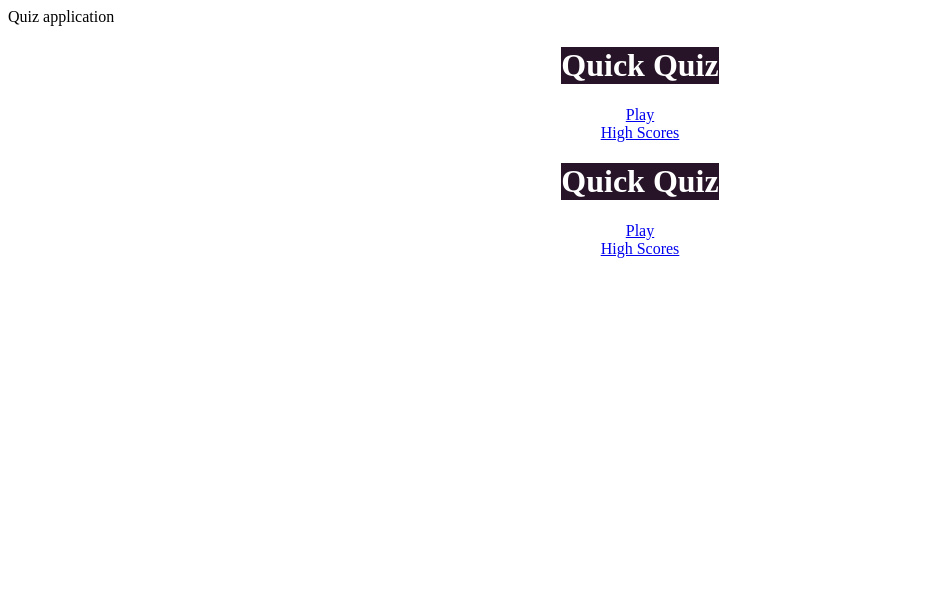
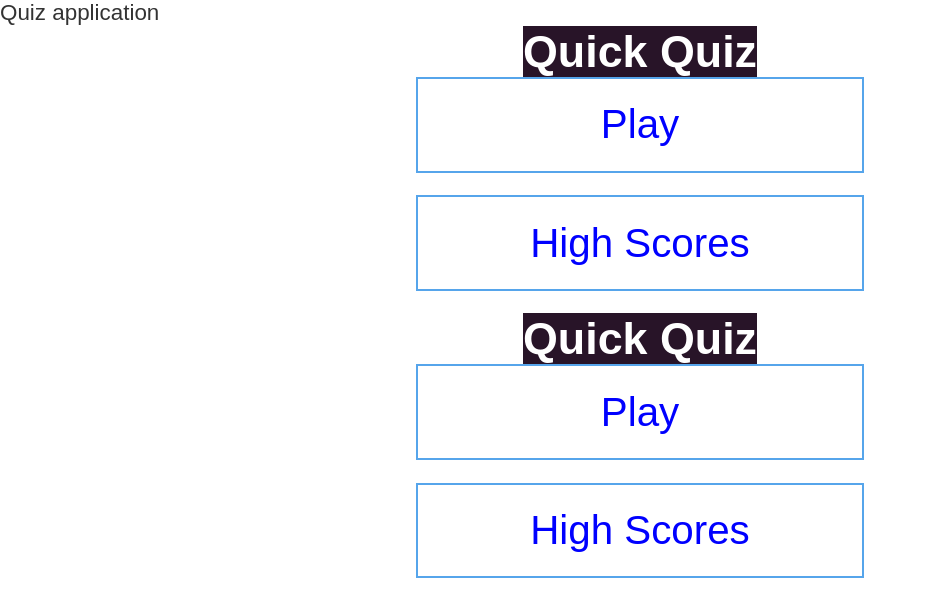
Before and after one commit to Enoch-Darko/my-quiz-application, a plain HTML site: page index.html in a window 1280 px wide. Shown: the whole page, without its empty margins (0-926 px from the left). Drawn offline with Linux system fonts and the light colour scheme.

Commit message:
Adding buttons to the quiz game

```diff
--- a/index.html
+++ b/index.html
@@ -10,14 +10,14 @@
        <div class="container">
       <div id="home" class="flex-center flex-column">
         <h1>Quick Quiz</h1>
-        <a class="btn" href="/game.html">Play</a>
-        <a class="btn" href="/highscores.html">High Scores</a>
+        <a class="btn" href="//quizgame.html">Play</a>
+        <a class="btn" href="/scores.html">High Scores</a>
       </div>
     </div><div class="container">
       <div id="home" class="flex-center flex-column">
         <h1>Quick Quiz</h1>
-        <a class="btn" href="/game.html">Play</a>
-        <a class="btn" href="/highscores.html">High Scores</a>
+        <a class="btn" href="/quizgame.html">Play</a>
+        <a class="btn" href="/scores.html">High Scores</a>
       </div>
     </div>
             </body>
--- a/quiz.css
+++ b/quiz.css
@@ -1,3 +1,18 @@
+:root {
+  background-color: gey;
+  font-size: 1.4rem;
+}
+
+* {
+  box-sizing: border-box;
+  font-family: Arial, Helvetica, sans-serif;
+  margin: 0;
+  padding: 0;
+  color: #333;
+}
+
+
+
 h1{
     color: white;
     text-align: center;
@@ -30,3 +45,28 @@ h1{
 .hidden {
   display: none;
 }
+
+.btn {
+  font-size: 1.8rem;
+  padding: 1rem 0;
+  width: 20rem;
+  text-align: center;
+  border: 0.1rem solid #56a5eb;
+  margin-bottom: 1rem;
+  text-decoration: none;
+  color: blue;
+  background-color: white;
+}
+
+.btn:hover {
+  cursor: pointer;
+  box-shadow: 0 0.4rem 1.4rem 0 rgba(86, 185, 235, 0.5);
+  transform: translateY(-0.1rem);
+  transition: transform 150ms;
+}
+
+.btn[disabled]:hover {
+  cursor: not-allowed;
+  box-shadow: none;
+  transform: none;
+}
```
Also changed, not shown: quizgame.html (added), scores.html (added).
